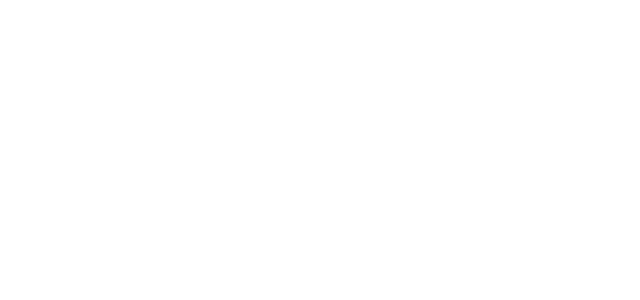
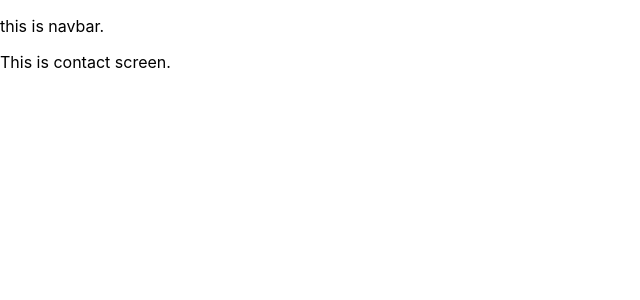
Before and after one commit to DjalmaHenry/eco-future-recicla-hack, a React (Create React App) app: page /contact in a window 1280 px wide. Shown: the top 300 px of the page, without its empty margins (0-640 px from the left). Built offline with nearby package versions, Linux system fonts and the light colour scheme; the HTML template or start-up script is replaced by a standard one.

Commit message:
feat: add contact page

```diff
--- a/src/App.tsx
+++ b/src/App.tsx
@@ -2,6 +2,7 @@
 import { BrowserRouter, Route, Switch } from 'react-router-dom';
 import { Login } from "./pages/Login/Login";
 import { Home } from "./pages/Home/Home";
+import { Contact } from "./pages/Contact/Contact";
 
 function App() {
   return (
@@ -9,6 +10,7 @@
       <Switch>
         <Route path="/" exact component={Login} />
         <Route path="/home" component={Home} />
+        <Route path="/contact" component={Contact} />
       </Switch>
     </BrowserRouter>
   );
--- /dev/null
+++ b/src/pages/Contact/Contact.tsx
@@ -0,0 +1,13 @@
+import './contact.css';
+
+import { Navbar } from '../../components/Navbar/Navbar';
+
+export function Contact() {
+
+    return(
+        <div className="container">
+            <Navbar />
+            <p>This is contact screen.</p>
+        </div>
+    )
+}
```
Also changed, not shown: src/pages/Contact/contact.css (added).
